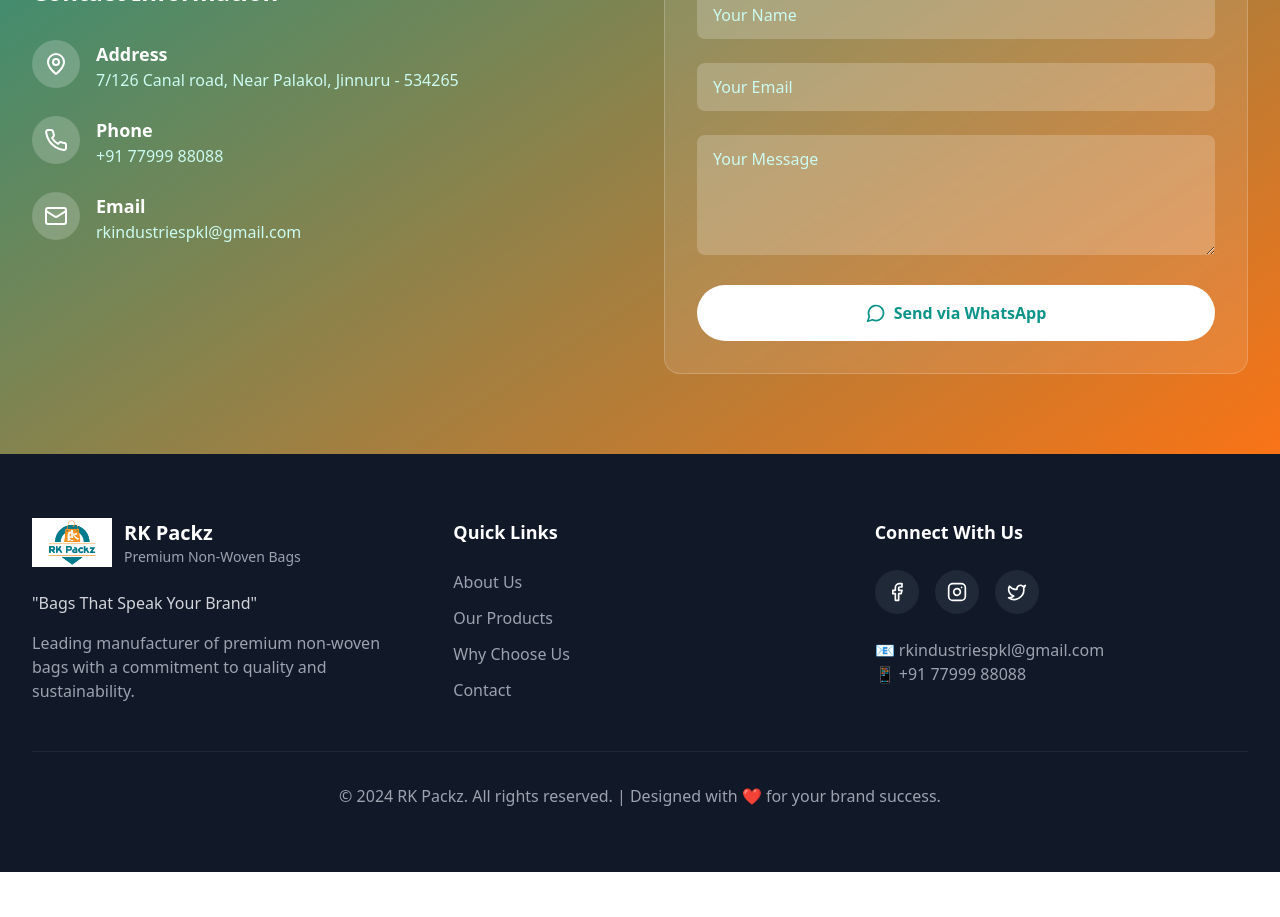
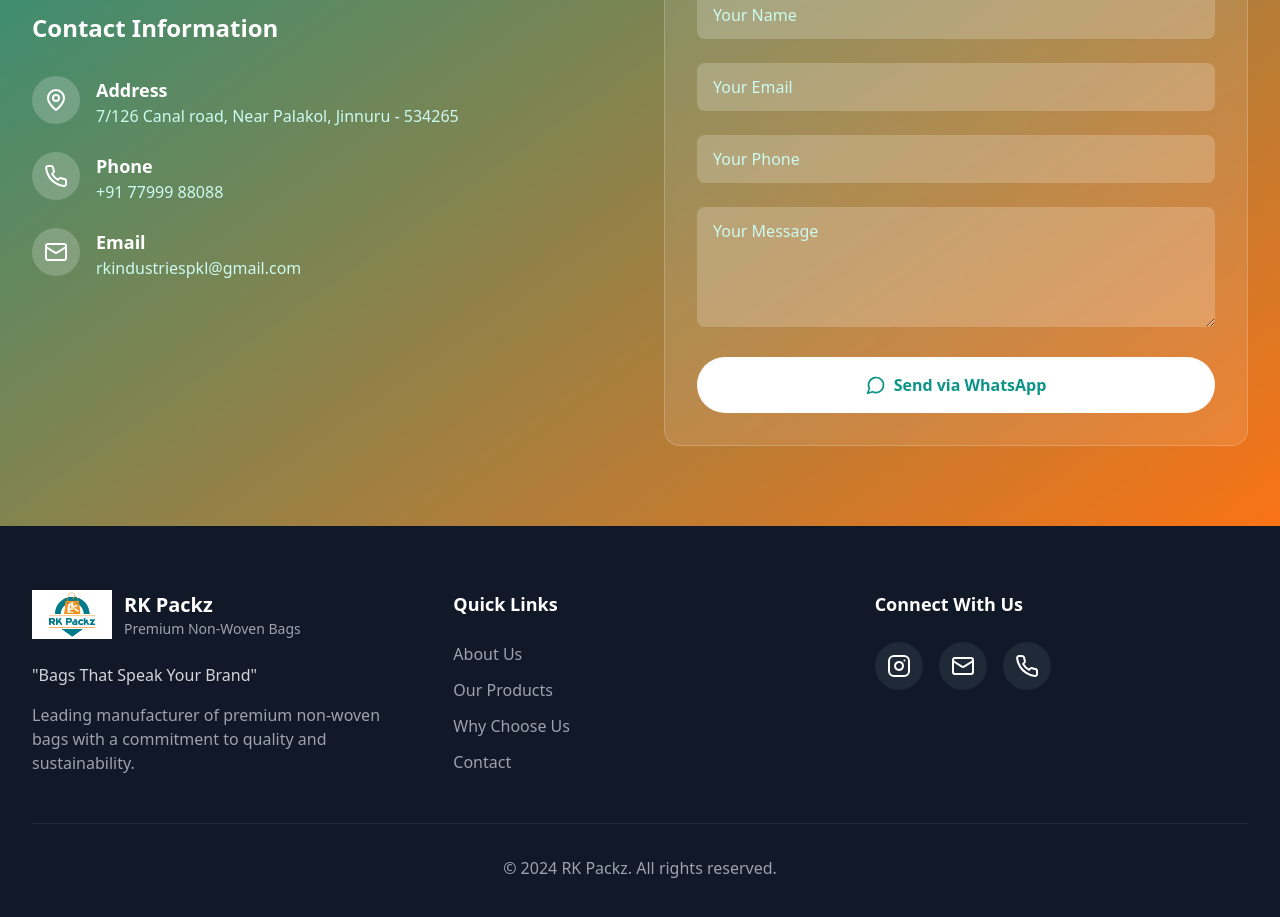
Before and after one commit to skksharif/rkpackz, a React (Vite) app in the folder project/: page / in a window 1280 px wide. Shown: the part 4080-4997 px from the top of the page. Before the commit the page ends 4952 px from the top, so only its background shows below. Built offline with nearby package versions, Linux system fonts and the light colour scheme.

Commit message:
Update : Footer links change

```diff
--- a/project/src/App.tsx
+++ b/project/src/App.tsx
@@ -215,7 +215,7 @@
 
             {/* CTA Button */}
             <a
-              href="mailto:rkindustriespkl@gmail.com?subject=Inquiry%20about%20Bags&body=Hi%2C%0A%0AI%20have%20visited%20your%20website%20and%20would%20like%20to%20know%20more%20about%20the%20bags%20you%20offer.%20Please%20share%20more%20details.%0A%0AThank%20you.%0A"
+              href="https://wa.me/917799988088?text=Hello%20RK%20Industries%2C%0A%0AI%20am%20interested%20in%20your%20non-woven%20bags.%20Could%20you%20please%20share%20your%20catalog%2C%20pricing%2C%20and%20customization%20options%3F%0A%0AThank%20you."
               target="_blank"
               rel="noopener noreferrer"
             >
@@ -244,16 +244,15 @@
         </div>
 
         <div className="max-w-7xl mx-auto px-4 mt-[10px] sm:px-6 lg:px-8 flex flex-col items-center text-center">
-             <img
-                  src="/logo.jpg"
-                  alt="RK Packz Logo"
-                  className="w-[180px] rounded-xl object-cover"
-                />
+          <img
+            src="/logo.jpg"
+            alt="RK Packz Logo"
+            className="w-[180px] rounded-xl object-cover"
+          />
           <div
             id="hero"
             className={`${isVisible.hero ? "animate-fade-in-up" : "opacity-0"}`}
           >
-
             <h1 className="text-4xl md:text-7xl font-bold text-gray-900 mb-6 leading-tight">
               Bags That <span className="text-gradient">Speak Your Brand</span>
             </h1>
@@ -272,7 +271,7 @@
               }`}
             >
               <a
-                href="mailto:rkindustriespkl@gmail.com?subject=Inquiry%20about%20Bags&body=Hi%2C%0A%0AI%20have%20visited%20your%20website%20and%20would%20like%20to%20know%20more%20about%20the%20bags%20you%20offer.%20Please%20share%20more%20details.%0A%0AThank%20you.%0A"
+                href="https://wa.me/917799988088?text=Hello%20RK%20Industries%2C%0A%0AI%20am%20interested%20in%20your%20non-woven%20bags.%20Could%20you%20please%20share%20your%20catalog%2C%20pricing%2C%20and%20customization%20options%3F%0A%0AThank%20you."
                 target="_blank"
                 rel="noopener noreferrer"
               >
@@ -677,8 +676,7 @@
       </section>
 
       {/* Contact Section */}
-      <ContactSection isVisible={isVisible}  />
-
+      <ContactSection isVisible={isVisible} />
 
       {/* Footer */}
       <footer className="bg-gray-900 text-white py-16">
@@ -738,28 +736,39 @@
             <div>
               <h3 className="text-lg font-semibold mb-6">Connect With Us</h3>
               <div className="flex space-x-4 mb-6">
-                <div className="bg-gray-800 p-3 rounded-full hover:bg-teal-600 transition-colors cursor-pointer">
-                  <Facebook size={20} />
+                <div className="bg-gray-800 p-3 rounded-full hover:bg-pink-500 transition-colors cursor-pointer">
+                  <a
+                    href="https://www.instagram.com/rkindustriespkl?igsh=MnR2eTd3Z2toa29k"
+                    className="flex items-start space-x-4"
+                  >
+                    <Instagram size={24} />
+                  </a>
                 </div>
-                <div className="bg-gray-800 p-3 rounded-full hover:bg-orange-500 transition-colors cursor-pointer">
-                  <Instagram size={20} />
+                <div className="bg-gray-800 p-3 rounded-full hover:bg-red-700 transition-colors cursor-pointer">
+                  <a
+                    href="mailto:rkindustriespkl@gmail.com"
+                    className="flex items-start space-x-4"
+                  >
+                    <Mail className="text-white" size={24} />
+                  </a>
                 </div>
-                <div className="bg-gray-800 p-3 rounded-full hover:bg-teal-600 transition-colors cursor-pointer">
-                  <Twitter size={20} />
+                <div className="bg-gray-800 p-3 rounded-full hover:bg-blue-500 transition-colors cursor-pointer">
+                  <a
+                    href="tel:+917799988088"
+                    className="flex items-start space-x-4"
+                  >
+                    <Phone className="text-white" size={24} />
+                  </a>
                 </div>
               </div>
 
-              <div className="text-gray-400">
-                <p>📧 rkindustriespkl@gmail.com</p>
-                <p>📱 +91 77999 88088</p>
-              </div>
+              <div className="text-gray-400"></div>
             </div>
           </div>
 
           <div className="border-t border-gray-800 mt-12 pt-8 text-center">
             <p className="text-gray-400">
-              © 2024 RK Packz. All rights reserved. | Designed with ❤️ for your
-              brand success.
+              © 2024 RK Packz. All rights reserved.
             </p>
           </div>
         </div>
--- a/project/src/components/ContactSection.tsx
+++ b/project/src/components/ContactSection.tsx
@@ -1,10 +1,11 @@
-import { MapPin, Phone, Mail, Send, MessageCircle } from "lucide-react";
+import { MapPin, Phone, Mail, MessageCircle } from "lucide-react";
 import { useState } from "react";
 
 export default function ContactSection({ isVisible }: { isVisible: any }) {
   const [formData, setFormData] = useState({
     name: "",
     email: "",
+    phone: "",   // ✅ added phone
     message: "",
   });
 
@@ -16,10 +17,10 @@
 
   const handleSubmit = (e: React.FormEvent) => {
     e.preventDefault();
-    const { name, email, message } = formData;
+    const { name, email, phone, message } = formData;
 
     // WhatsApp text message formatting
-    const whatsappMessage = `Hello, I would like to get in touch.%0A%0A*Name:* ${name}%0A*Email:* ${email}%0A*Message:* ${message}`;
+    const whatsappMessage = `Hello, I would like to get in touch.%0A%0A*Name:* ${name}%0A*Email:* ${email}%0A*Phone:* ${phone}%0A*Message:* ${message}`;
 
     // Correct wa.me link
     const whatsappUrl = `https://wa.me/917799988088?text=${whatsappMessage}`;
@@ -75,10 +76,7 @@
               </a>
 
               {/* Phone */}
-              <a
-                href="tel:+917799988088"
-                className="flex items-start space-x-4"
-              >
+              <a href="tel:+917799988088" className="flex items-start space-x-4">
                 <div className="bg-white/20 p-3 rounded-full">
                   <Phone className="text-white" size={24} />
                 </div>
@@ -139,6 +137,16 @@
                   required
                   className="w-full px-4 py-3 rounded-lg bg-white/20 text-white placeholder-teal-100 focus:outline-none focus:ring-2 focus:ring-white"
                 />
+                {/* ✅ Phone input */}
+                <input
+                  type="tel"
+                  name="phone"
+                  placeholder="Your Phone"
+                  value={formData.phone}
+                  onChange={handleChange}
+                  required
+                  className="w-full px-4 py-3 rounded-lg bg-white/20 text-white placeholder-teal-100 focus:outline-none focus:ring-2 focus:ring-white"
+                />
                 <textarea
                   name="message"
                   placeholder="Your Message"
```
